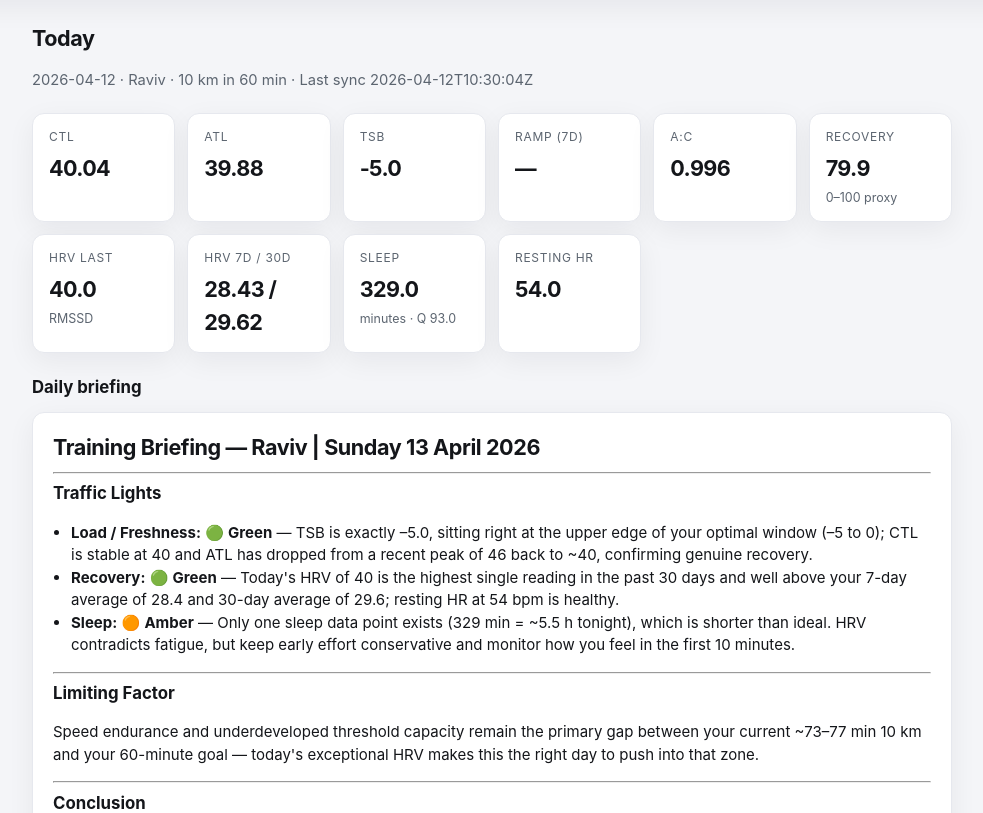
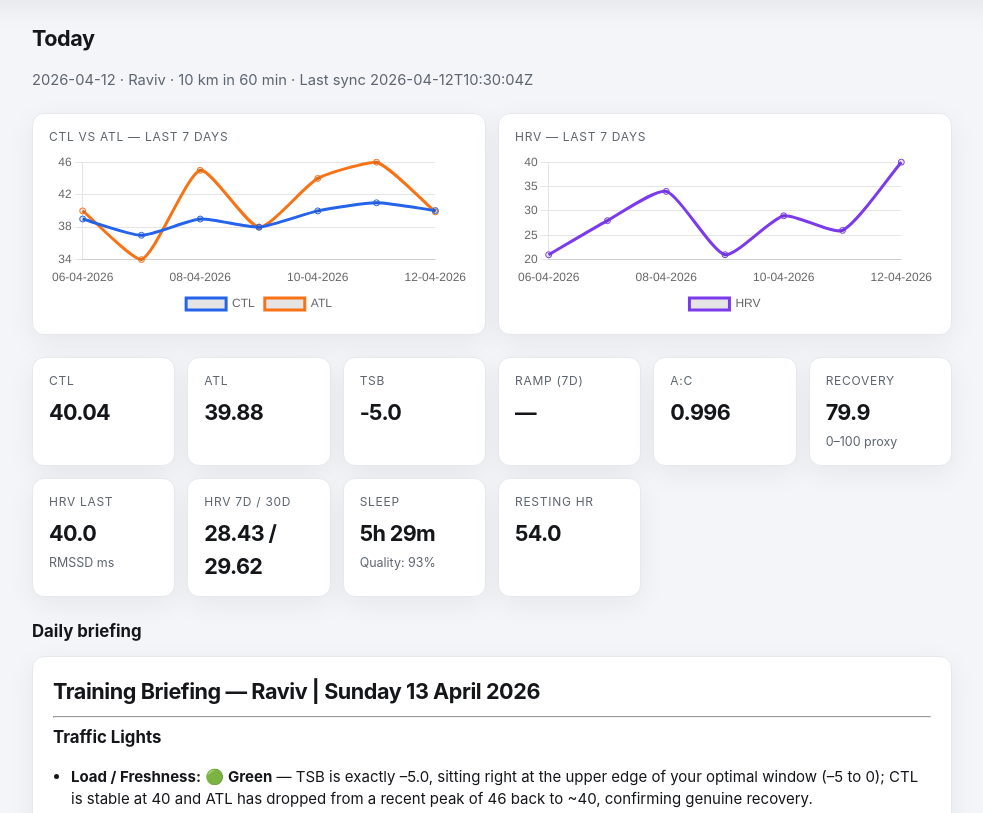
Before and after one commit to Raviv65/running-coach, a Flask app: page / in a window 1280 px wide. Shown: the part 54-867 px from the top of the page, without its empty margins (148-1131 px from the left). Run offline with Flask 3, Linux system fonts and the light colour scheme.

Commit message:
Add mini charts and improved sleep formatting to dashboard
- Two Chart.js mini charts on index: CTL/ATL (7d) and HRV (7d)
- Sleep displayed as hours+minutes (e.g. 5h 29m) with quality %
- Pass chart_history from index route; add charts-row CSS

Co-Authored-By: Claude Sonnet 4.6 <noreply@anthropic.com>

```diff
--- a/app.py
+++ b/app.py
@@ -298,6 +298,17 @@ def index():
     m = (db.get("metrics") or {}).get(today) or {}
     b = (db.get("briefings") or {}).get(today) or {}
     athlete = (db.get("meta") or {}).get("athlete") or {}
+    metrics_all = db.get("metrics") or {}
+    keys_7 = sorted(metrics_all.keys())[-7:]
+    chart_history = [
+        {
+            "date": k,
+            "ctl": metrics_all[k].get("ctl"),
+            "atl": metrics_all[k].get("atl"),
+            "hrv": metrics_all[k].get("hrv_last"),
+        }
+        for k in keys_7
+    ]
     return render_template(
         "index.html",
         today=today,
@@ -305,6 +316,7 @@ def index():
         briefing_html=b.get("html") or "",
         athlete=athlete,
         last_sync=(db.get("meta") or {}).get("last_sync"),
+        chart_history=chart_history,
     )
 
 
--- a/static/css/app.css
+++ b/static/css/app.css
@@ -83,6 +83,23 @@ h1 {
   color: var(--muted);
   font-size: 0.92rem;
   margin-bottom: 22px;
+}
+
+.charts-row {
+  display: grid;
+  grid-template-columns: 1fr 1fr;
+  gap: 12px;
+  margin-bottom: 22px;
+}
+
+.chart-card {
+  padding: 14px 16px;
+}
+
+@media (max-width: 600px) {
+  .charts-row {
+    grid-template-columns: 1fr;
+  }
 }
 
 .grid {
--- a/templates/index.html
+++ b/templates/index.html
@@ -1,9 +1,22 @@
 {% extends "base.html" %}
-{% block title %}Today — Running coach{% endblock %}
+{% block title %}Today — Running Coach{% endblock %}
 {% block content %}
 <h1>Today</h1>
 <p class="sub">{{ today }} · {{ athlete.name }} · {{ athlete.goal }}{% if last_sync %} · Last sync {{ last_sync[:19] }}Z{% endif %}</p>
 
+<!-- Charts row -->
+<div class="charts-row">
+  <div class="card chart-card">
+    <div class="label">CTL vs ATL — Last 7 Days</div>
+    <canvas id="loadChart" height="120"></canvas>
+  </div>
+  <div class="card chart-card">
+    <div class="label">HRV — Last 7 Days</div>
+    <canvas id="hrvChart" height="120"></canvas>
+  </div>
+</div>
+
+<!-- Metrics grid -->
 <div class="grid">
   <div class="card">
     <div class="label">CTL</div>
@@ -33,7 +46,7 @@
   <div class="card">
     <div class="label">HRV last</div>
     <div class="value">{{ metrics.get("hrv_last") if metrics.get("hrv_last") is not none else "—" }}</div>
-    <div class="hint">RMSSD</div>
+    <div class="hint">RMSSD ms</div>
   </div>
   <div class="card">
     <div class="label">HRV 7d / 30d</div>
@@ -45,8 +58,14 @@
   </div>
   <div class="card">
     <div class="label">Sleep</div>
-    <div class="value">{{ metrics.get("sleep_duration_min") if metrics.get("sleep_duration_min") is not none else "—" }}</div>
-    <div class="hint">minutes · Q {{ metrics.get("sleep_quality") if metrics.get("sleep_quality") is not none else "—" }}</div>
+    {% set sleep_min = metrics.get("sleep_duration_min") %}
+    <div class="value">
+      {% if sleep_min is not none %}
+        {{ (sleep_min | int) // 60 }}h {{ (sleep_min | int) % 60 }}m
+      {% else %}—{% endif %}
+    </div>
+    {% set sq = metrics.get("sleep_quality") %}
+    <div class="hint">Quality: {% if sq is not none %}{{ sq | int }}%{% else %}—{% endif %}</div>
   </div>
   <div class="card">
     <div class="label">Resting HR</div>
@@ -64,4 +83,51 @@
     {% endif %}
   </div>
 </section>
+
+<script src="https://cdnjs.cloudflare.com/ajax/libs/Chart.js/4.4.1/chart.umd.min.js"></script>
+<script>
+const history = {{ chart_history | tojson }};
+
+function fmtDate(iso) {
+  const [y, m, d] = iso.split('-');
+  return `${d}-${m}-${y}`;
+}
+
+const labels  = history.map(r => fmtDate(r.date));
+const ctlData = history.map(r => r.ctl);
+const atlData = history.map(r => r.atl);
+const hrvData = history.map(r => r.hrv);
+
+const commonOpts = {
+  responsive: true,
+  maintainAspectRatio: true,
+  scales: {
+    x: { ticks: { maxRotation: 0, autoSkip: true, maxTicksLimit: 7 }, grid: { display: false } }
+  },
+  plugins: { legend: { position: "bottom" } }
+};
+
+new Chart(document.getElementById("loadChart"), {
+  type: "line",
+  data: {
+    labels,
+    datasets: [
+      { label: "CTL", data: ctlData, borderColor: "#2563eb", tension: 0.2, spanGaps: true },
+      { label: "ATL", data: atlData, borderColor: "#f97316", tension: 0.2, spanGaps: true }
+    ]
+  },
+  options: commonOpts
+});
+
+new Chart(document.getElementById("hrvChart"), {
+  type: "line",
+  data: {
+    labels,
+    datasets: [
+      { label: "HRV", data: hrvData, borderColor: "#7c3aed", tension: 0.2, spanGaps: true }
+    ]
+  },
+  options: commonOpts
+});
+</script>
 {% endblock %}
```
